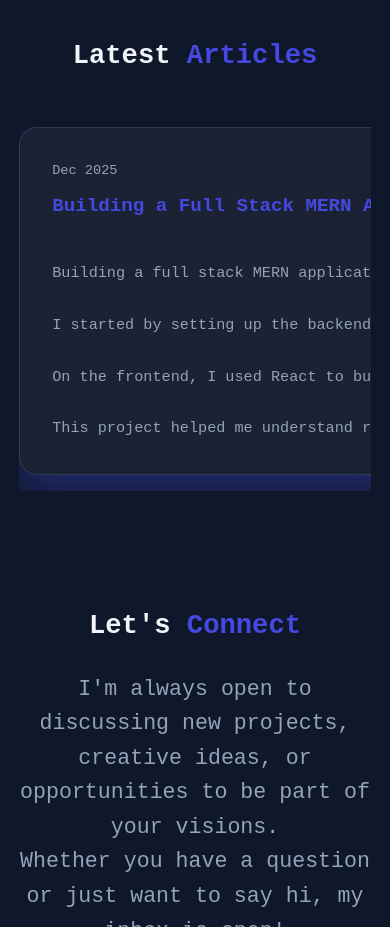
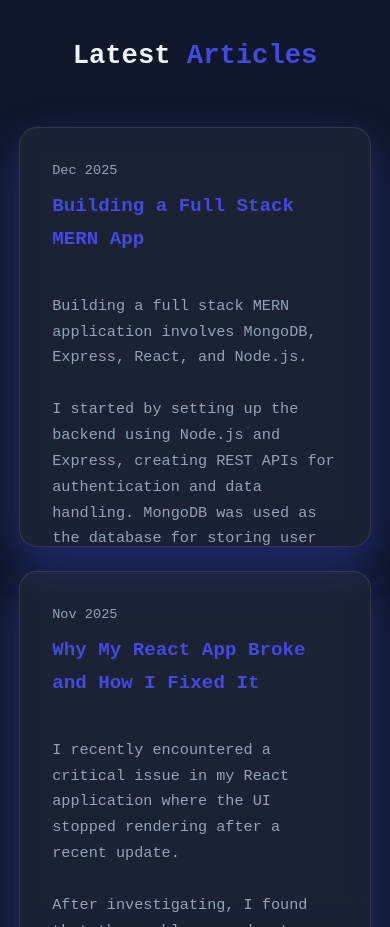
Before and after one commit to shravani1906/shravani-portfolio, a React (Vite) app: page / in a window 390 px wide. Shown: the part 10720-11647 px from the top of the page. Built offline with nearby package versions, Linux system fonts and the light colour scheme; a web font is replaced by a local one.

Commit message:
fix: restore articles grid layout

```diff
--- a/src/index.css
+++ b/src/index.css
@@ -1390,19 +1390,15 @@ footer {
   }
 
   /* ===== ARTICLES ===== */
-  /* ===== ARTICLES FIX ===== */
   .articles-container {
-    display: flex;
-    overflow-x: auto;
-    gap: 1rem;
-    padding-bottom: 1rem;
-    scroll-snap-type: x mandatory;
+    display: grid !important;
+    grid-template-columns: 1fr !important;
+    gap: 1.5rem;
   }
 
   .article-card {
-    min-width: 85%;
-    flex-shrink: 0;
-    scroll-snap-align: start;
+    max-height: 420px;
+    overflow-y: auto;
   }
   /* ===== CONTACT ===== */
   form {
```
